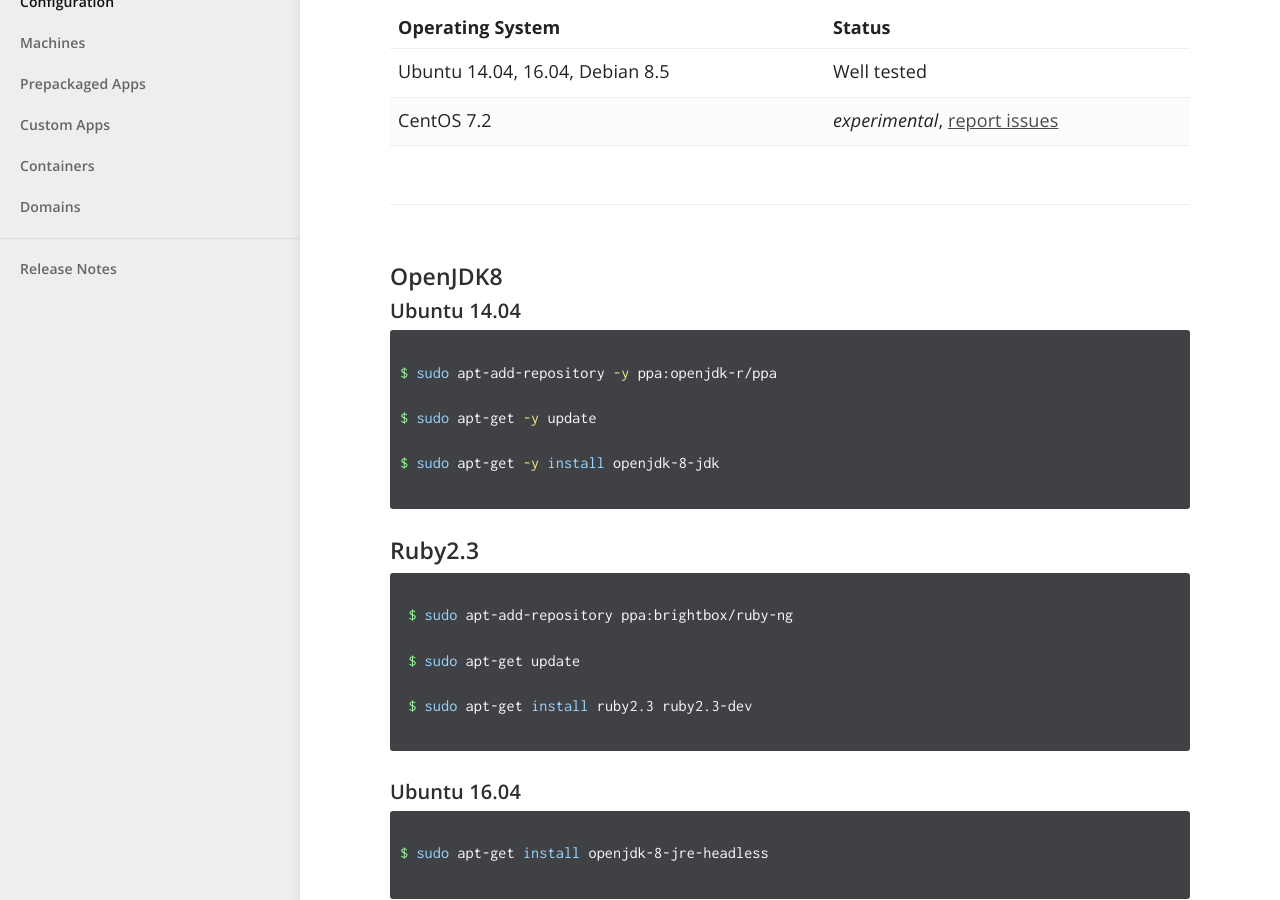
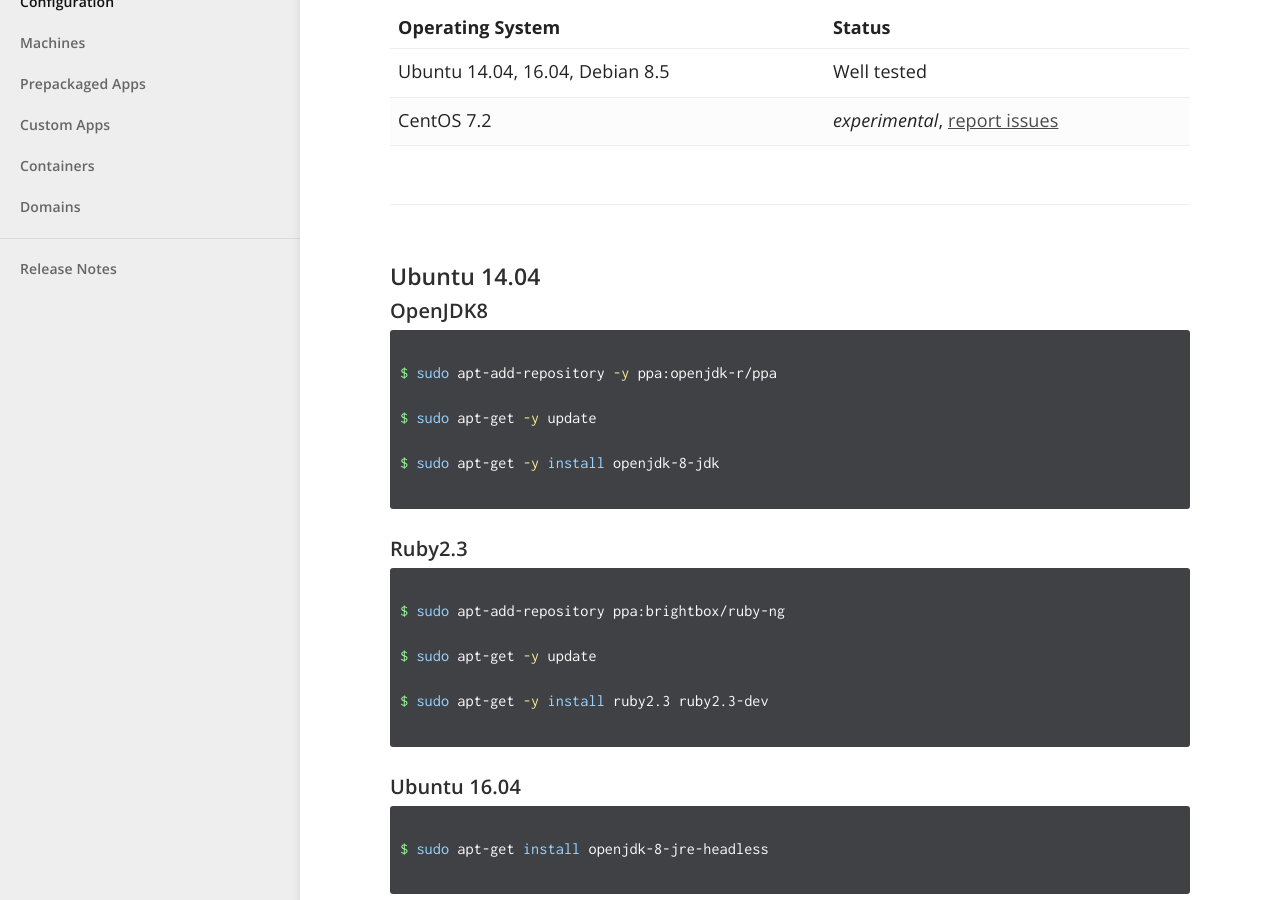
Before and after one commit to megamsys/docs.megam.io, a Jekyll site: the page built from _installation/vertice.md, in a window 1280 px wide and 900 px high, scrolled down 371 px. Built offline with Jekyll 4.4.1, drawn with Linux system fonts in a browser that asks for light colours.

```diff
--- a/_installation/vertice.md
+++ b/_installation/vertice.md
@@ -17,9 +17,9 @@ At the start, install OpenJDK8 and cassandra for which the following are needed.
 
 ---
 
-#### OpenJDK8
+#### Ubuntu 14.04
 
-##### Ubuntu 14.04
+##### OpenJDK8
 
 ~~~bash
 
@@ -31,15 +31,15 @@ $ sudo apt-get -y install openjdk-8-jdk
 
 ~~~
 
-#### Ruby2.3
+##### Ruby2.3
 
 ~~~bash
 
- $ sudo apt-add-repository ppa:brightbox/ruby-ng
+$ sudo apt-add-repository ppa:brightbox/ruby-ng
 
- $ sudo apt-get update
+$ sudo apt-get -y update
 
- $ sudo apt-get install ruby2.3 ruby2.3-dev
+$ sudo apt-get -y install ruby2.3 ruby2.3-dev
 
 ~~~
 
```
